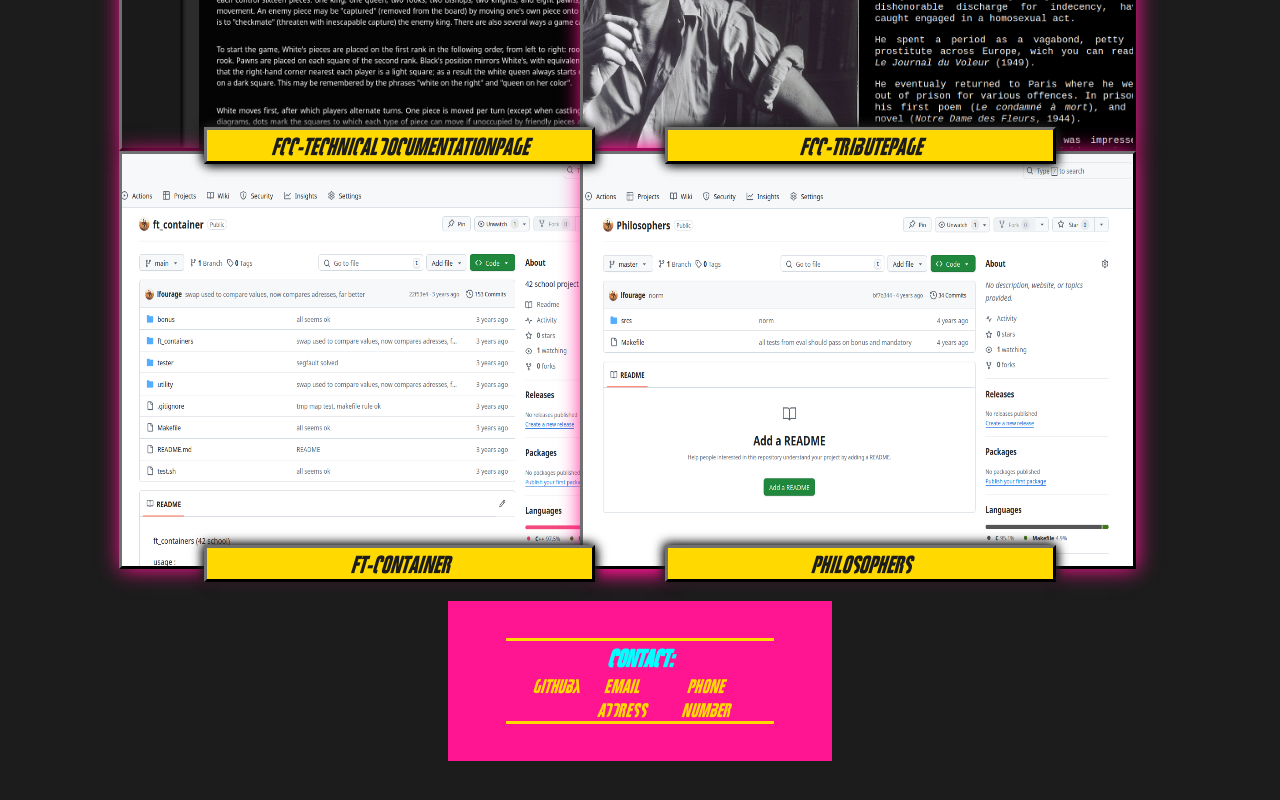
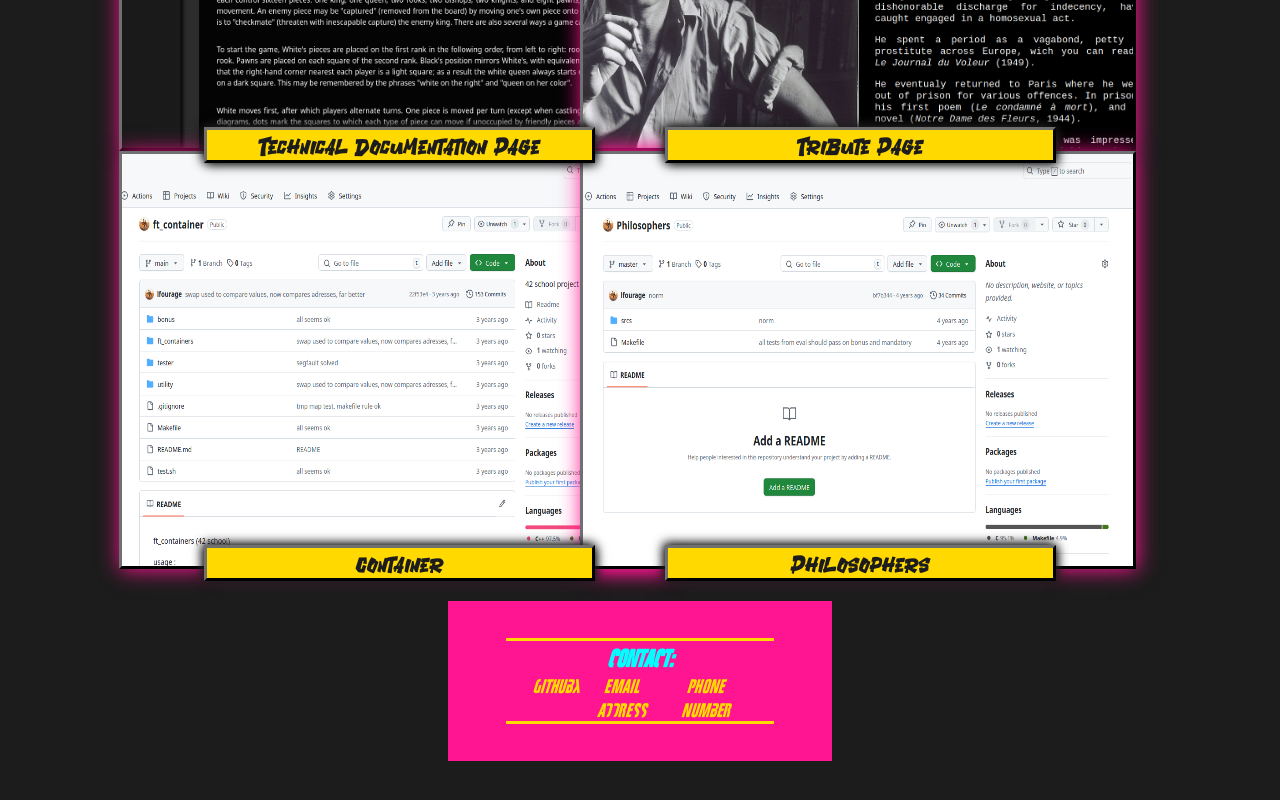
Before and after one commit to lfourage/fcc-portfolio, a plain HTML site: page index.html in a window 1280 px wide. Shown: the part 1100-1900 px from the top of the page. Drawn offline with Linux system fonts and the light colour scheme.

Commit message:
updated fonts #15

```diff
--- a/index.html
+++ b/index.html
@@ -41,7 +41,7 @@
             alt="Screenshot of fcc-technicaldocumentationpage project"
             src="src/img/Docpage.png"
           />
-          <p class="project-name">fcc-technicaldocumentationpage</p>
+          <p class="project-name">Technical Documentation Page</p>
           <div class="project-description-filter">
             <p class="project-description">
               A FreeCodeCamp certification project, the goal was to build a
@@ -61,7 +61,7 @@
             alt="Screenshot of fcc-tributepage project"
             src="src/img/Tributepage.png"
           />
-          <p class="project-name">fcc-tributepage</p>
+          <p class="project-name">Tribute Page</p>
           <div class="project-description-filter">
             <p class="project-description">
               A FreeCodeCamp certification project, the goal was to build a
@@ -81,7 +81,7 @@
             alt="Screenshot of ft-container project"
             src="src/img/container.png"
           />
-          <p class="project-name">ft-container</p>
+          <p class="project-name">Container</p>
           <div class="project-description-filter">
             <p class="project-description">
               A 42 School project, the goal was to reimplement the C++ stl
--- a/styles.css
+++ b/styles.css
@@ -11,13 +11,18 @@
 }
 
 @font-face {
-  font-family: "hotline-miami1";
+  font-family: "hotline";
   src: url(src/fonts/FIGHTT3_.ttf);
 }
 
 @font-face {
-  font-family: "hotline-miami2";
-  src: url(src/fonts/discoduck.ttf);
+  font-family: "bigdex";
+  src: url(src/fonts/Bigdex.ttf);
+}
+
+@font-face {
+  font-family: "bellerose";
+  src: url(src/fonts/Bellerose.ttf);
 }
 
 * {
@@ -27,7 +32,7 @@
 
 html {
   box-sizing: border-box;
-  font-family: "hotline-miami1";
+  font-family: "hotline";
   color: var(--azure);
   scroll-behavior: smooth;
   background-color: var(--dark);
@@ -69,6 +74,7 @@ header {
   width: 100vw;
   background: linear-gradient(var(--violet), var(--pink) 95%);
   z-index: 999;
+  border-bottom: 2px solid var(--dark);
 }
 
 #navbar {
@@ -156,6 +162,7 @@ header {
 }
 
 .project-name {
+  font-family: bigdex;
   position: absolute;
   top: 95%;
   left: 15%;
@@ -197,7 +204,7 @@ header {
   width: 80%;
   margin: 0 10%;
   font-size: 1.6rem;
-  font-family: noto-serif-regular, Georgia, serif;
+  font-family: bellerose;
   color: var(--gold);
   text-shadow: 2px 2px var(--dark);
 }
```
